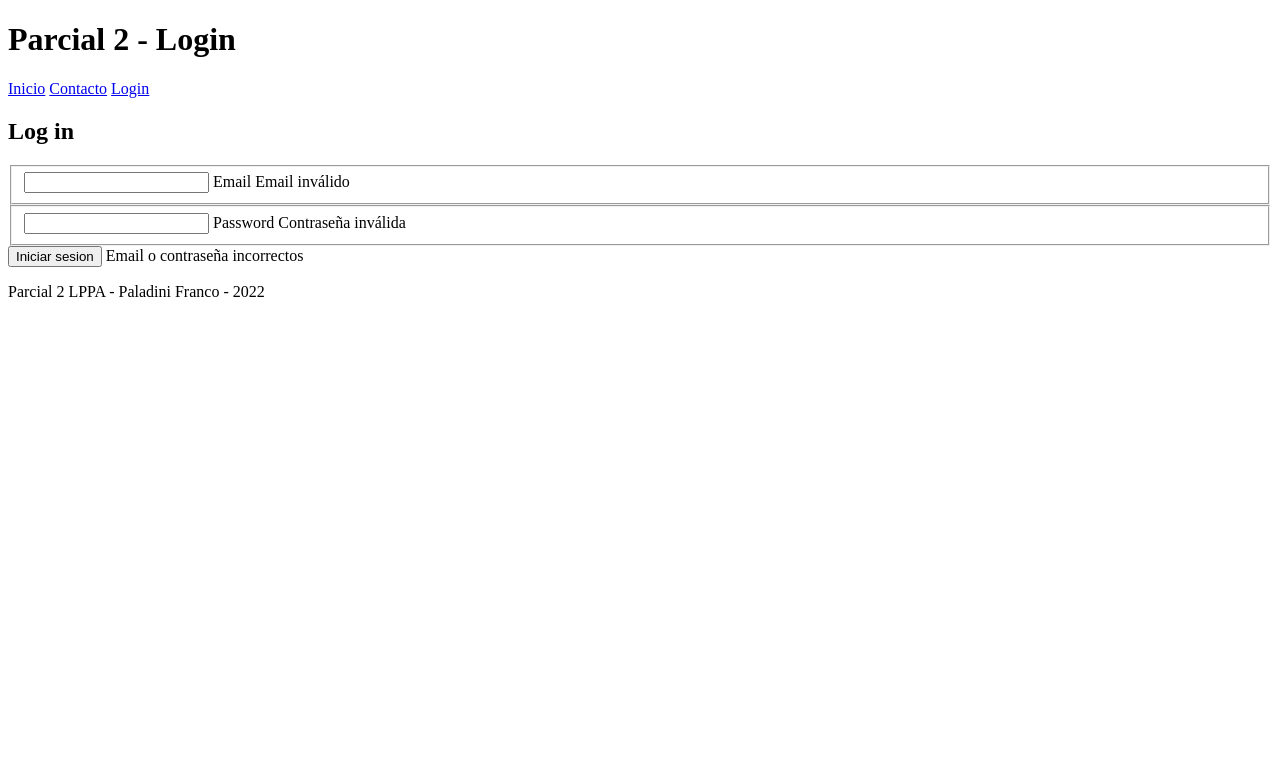
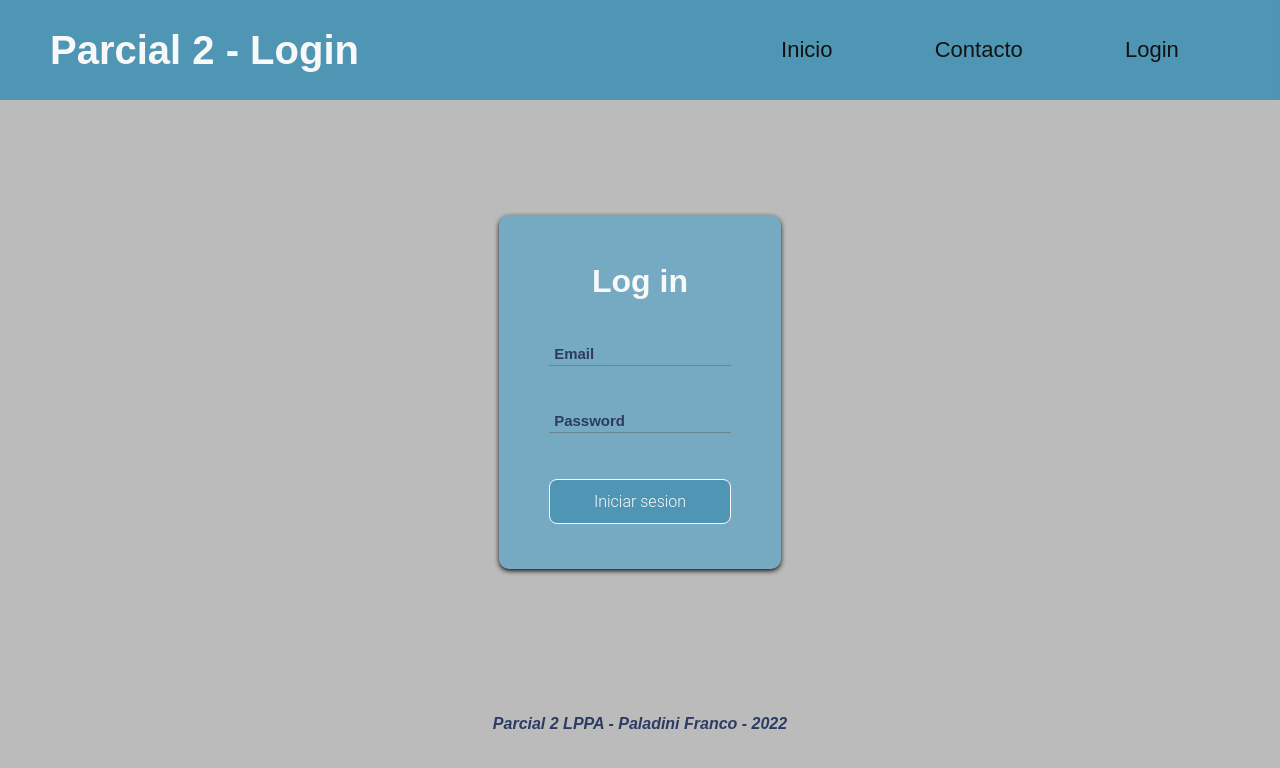
Before and after one commit to fran2708/LPPA-parcial-2, a plain HTML site: page html/login.html in a window 1280 px wide. Drawn offline with Linux system fonts and the light colour scheme; files that its build step writes are made by us from their sources; the site is published under a folder, as on GitHub Pages, so addresses that start at the root find nothing.

Commit message:
fixes to linking of JS

```diff
--- a/html/dashboard.html
+++ b/html/dashboard.html
@@ -4,17 +4,17 @@
         <meta charset="UTF-8">
         <meta http-equiv="X-UA-Compatible" content="IE=edge">
         <meta name="viewport" content="width=device-width, initial-scale=1.0">
-        <link rel="stylesheet" href="/css/reset.css">
-        <link rel="stylesheet" href="/css/styles.css">
-        <link rel="stylesheet" href="/css/dashboard.css">
-        <script src="/JS/dashboard.js"></script>
+        <link rel="stylesheet" href="./css/reset.css">
+        <link rel="stylesheet" href="./css/styles.css">
+        <link rel="stylesheet" href="./css/dashboard.css">
+        <script src="./JS/dashboard.js"></script>
         <title>Parcial 2 - Dashboard</title>
     </head>
     <body>
         <header>
             <h1>Parcial 2 - Dashboard</h1>
             <nav class="navbar">
-                <a href="/index.html">Inicio</a>
+                <a href="./index.html">Inicio</a>
                 <a href="#">Contacto</a>
                 <a id="logout">Logout</a>
             </nav>
--- a/html/login.html
+++ b/html/login.html
@@ -4,19 +4,19 @@
         <meta charset="UTF-8">
         <meta http-equiv="X-UA-Compatible" content="IE=edge">
         <meta name="viewport" content="width=device-width, initial-scale=1.0">
-        <link rel="stylesheet" href="/css/reset.css">
-        <link rel="stylesheet" href="/css/styles.css">
-        <link rel="stylesheet" href="/css/login.css">
-        <script src="/JS/login.js"></script>
+        <link rel="stylesheet" href="./css/reset.css">
+        <link rel="stylesheet" href="./css/styles.css">
+        <link rel="stylesheet" href="./css/login.css">
+        <script src="./JS/login.js"></script>
         <title>Parcial 2 - Login</title>
     </head>
     <body>
         <header>
             <h1>Parcial 2 - Login</h1>
             <nav class="navbar">
-                <a href="/index.html">Inicio</a>
+                <a href="./index.html">Inicio</a>
                 <a href="#">Contacto</a>
-                <a href="/html/login.html">Login</a>
+                <a href="./html/login.html">Login</a>
             </nav>
         </header>
         <div class="form-container">
```
Also changed, not shown: index.html (+3 -3 lines).
